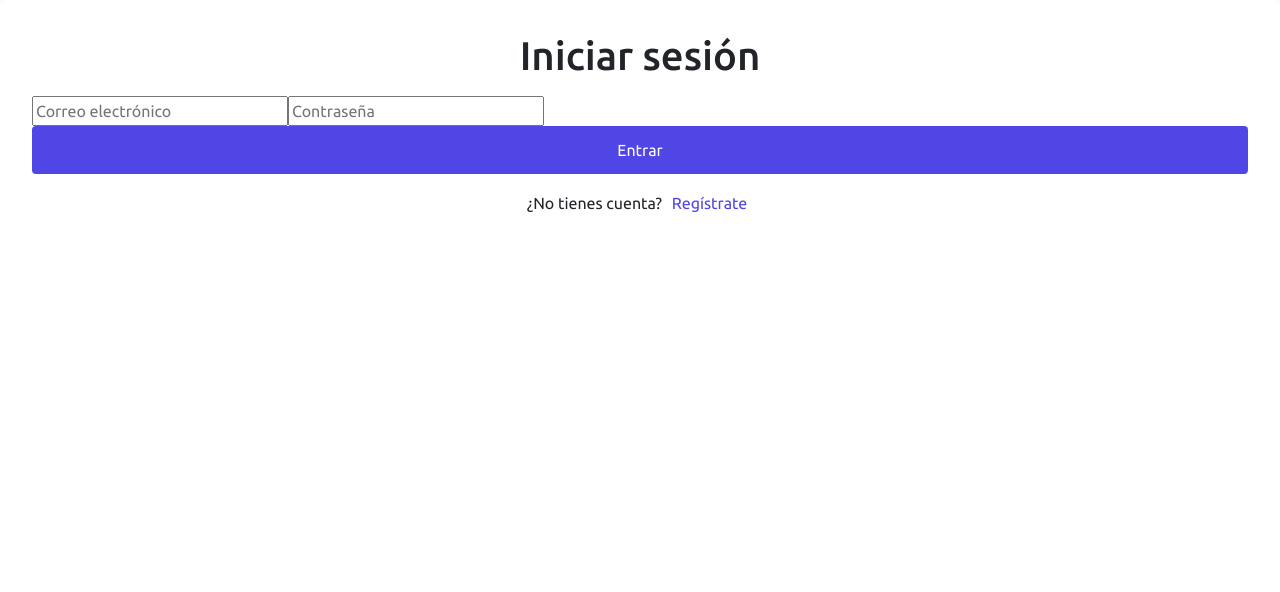
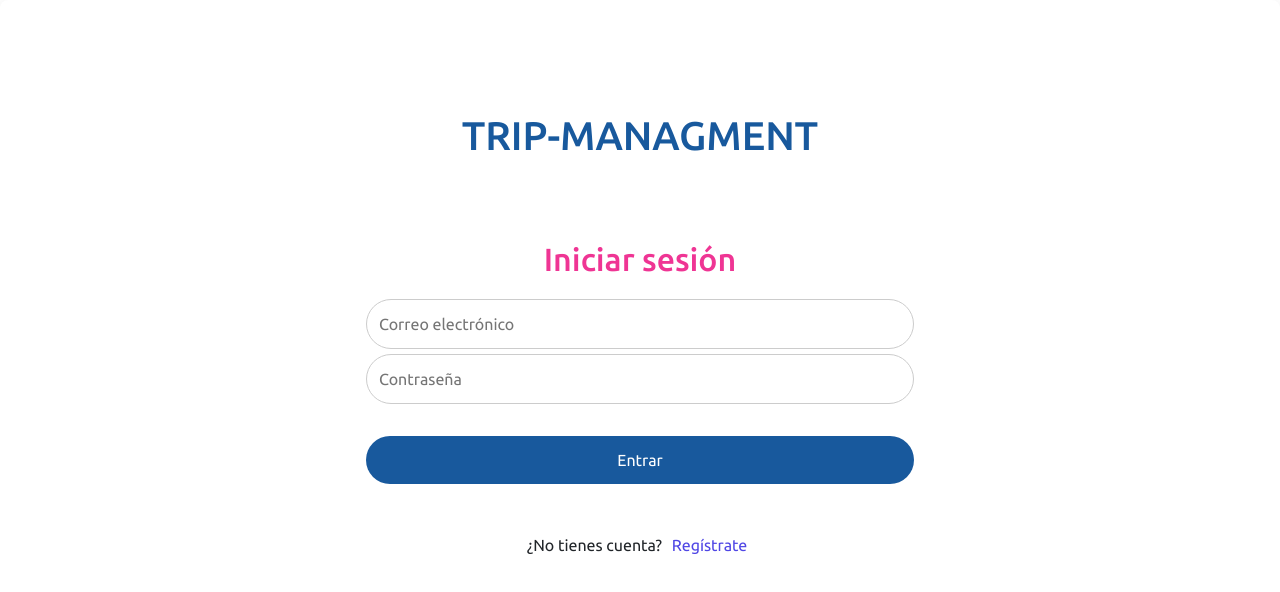
Before and after one commit to santiago-sop/trip-managment, a Next.js app in the folder frontend/: page /login in a window 1280 px wide. Shown: the top 592 px of the page. Built offline with nearby package versions, Linux system fonts and the light colour scheme.

Commit message:
fin del diseño del login y routeer de las paginas

```diff
--- a/frontend/src/app/login/login.module.css
+++ b/frontend/src/app/login/login.module.css
@@ -1,3 +1,12 @@
+
+
+
+
+
+
+
+
+
 
 
 
@@ -15,7 +24,29 @@
   box-shadow: 0 4px 16px rgba(0,0,0,0.1);
 }
 
-.authContainer h1 { text-align: center; margin-bottom: 1rem; }
+.authContainer h1 {
+  text-align: center;
+  color: var(--azul);
+  text-transform: uppercase;
+  margin-top: 5rem;
+  margin-bottom: 5rem;
+}
+
+.formContainer{
+  display: flex;
+  flex-direction: column;
+  align-items: center;
+  justify-content: center;
+}
+.form{
+  margin-bottom: 2rem;
+}
+
+.authContainer h2 {
+  text-align: center;
+  margin-bottom: 1rem;
+  color: var(--rosado);
+}
 .authcontainer form input {
   width: 100%;
   padding: 0.75rem;
@@ -26,10 +57,10 @@
 .authContainer form button {
   width: 100%;
   padding: 0.75rem;
-  background: #4f46e5;
-  color: white;
+  background: var(--azul);
+  color: var(--blanco);
   border: none;
-  border-radius: 4px;
+  border-radius: 50px;
 }
 .authContainer .msg { color: #e53e3e; margin-top: 0.5rem; text-align:center; }
 .authContainer p { margin-top: 1rem; text-align: center; }
@@ -39,3 +70,28 @@
   color: #4f46e5;
   cursor: pointer;
 }
+
+.inputContainer {
+  display: flex;
+  align-items: center;
+  border: 1px solid #ccc;
+  border-radius: 50px;
+  padding: 0.5rem;
+  margin-bottom: 0.75rem;
+  background: white;
+}
+
+.inputContainer input {
+  flex: 1;
+  border: none;
+  outline: none;
+  font-size: 1rem;
+}
+
+.myInput{
+  width: 100%;
+  padding: 0.75rem;
+  margin-top: 5px;
+  border: 1px solid #ccc;
+  border-radius: 50px;
+}
--- a/frontend/src/app/login/page.tsx
+++ b/frontend/src/app/login/page.tsx
@@ -65,16 +65,21 @@ export default function LoginPage() {
 
   return (
     <div className={styles.authContainer}>
-      <h1>{mode === 'login' ? 'Iniciar sesión' : 'Crear cuenta'}</h1>
+      <h1>Trip-Managment</h1>
+      <div className={styles.formContainer}>
+        <h2>{mode === 'login' ? 'Iniciar sesión' : 'Crear cuenta'}</h2>
         <form onSubmit={handleSubmit}>
+          <div className={styles.form}>
             {mode === 'signup' && (
+
               <>
-            <input type="text" placeholder="Nombre" value={firstName} onChange={e => setFirstName(e.target.value)} required />
-            <input type="text" placeholder="Apellido" value={lastName} onChange={e => setLastName(e.target.value)} required />
+                <input className={styles.myInput} type="text" placeholder="Nombre" value={firstName} onChange={e => setFirstName(e.target.value)} required />
+                <input className={styles.myInput} type="text" placeholder="Apellido" value={lastName} onChange={e => setLastName(e.target.value)} required />
               </>
             )}
-        <input type="email" placeholder="Correo electrónico" value={email} onChange={e => setEmail(e.target.value)} required />
-        <input type="password" placeholder="Contraseña" value={password} onChange={e => setPassword(e.target.value)} required />
+            <input className={styles.myInput} type="email" placeholder="Correo electrónico" value={email} onChange={e => setEmail(e.target.value)} required />
+            <input className={styles.myInput} type="password" placeholder="Contraseña" value={password} onChange={e => setPassword(e.target.value)} required />
+          </div>
           <button type="submit">{mode === 'login' ? 'Entrar' : 'Registrarse'}</button>
         </form>
         <p className="msg">{msg}</p>
@@ -85,5 +90,6 @@ export default function LoginPage() {
           }
         </p>
       </div>
+    </div>
   );
 }
```
Lines whose indentation alone changed are shown as unchanged.
